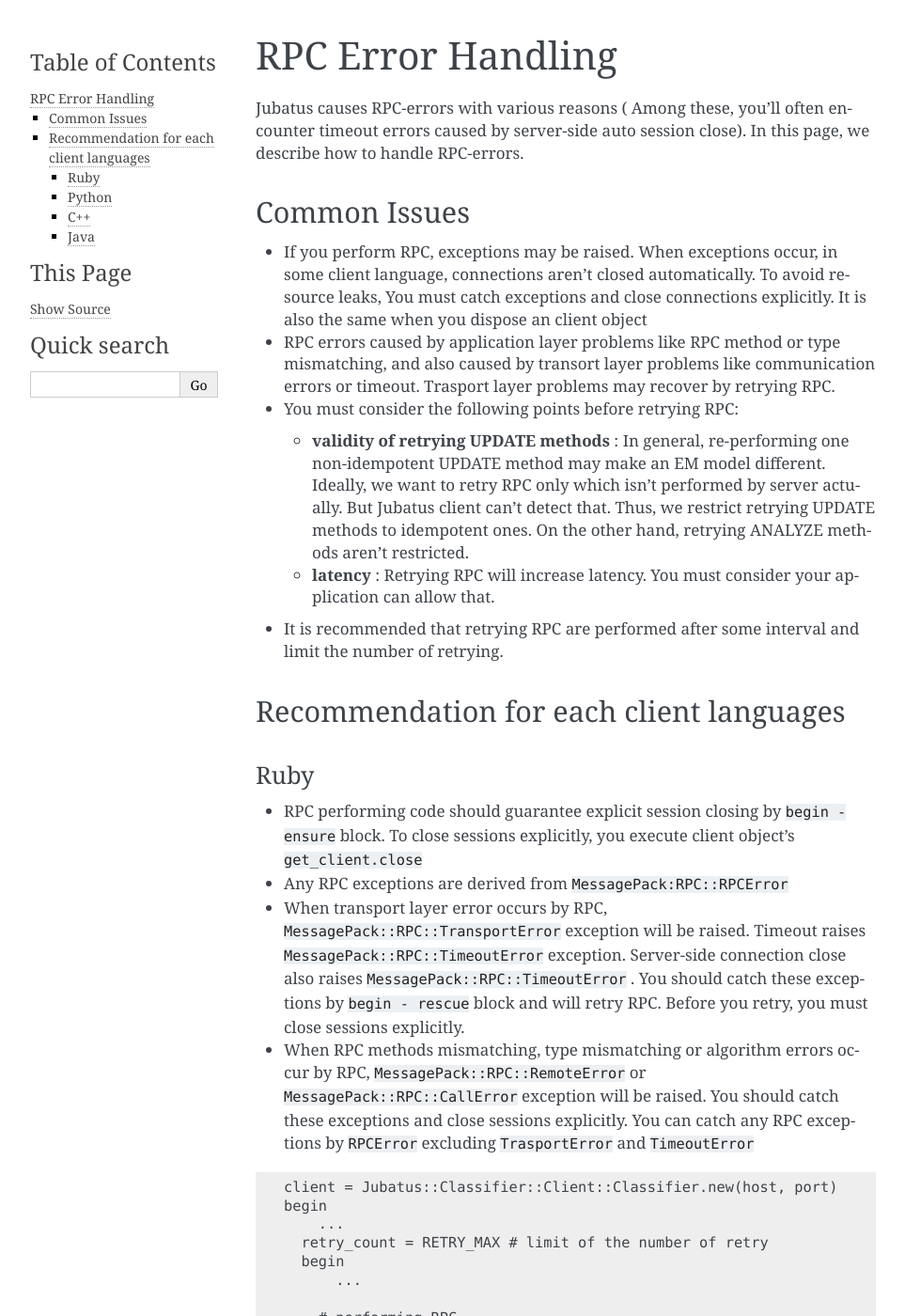
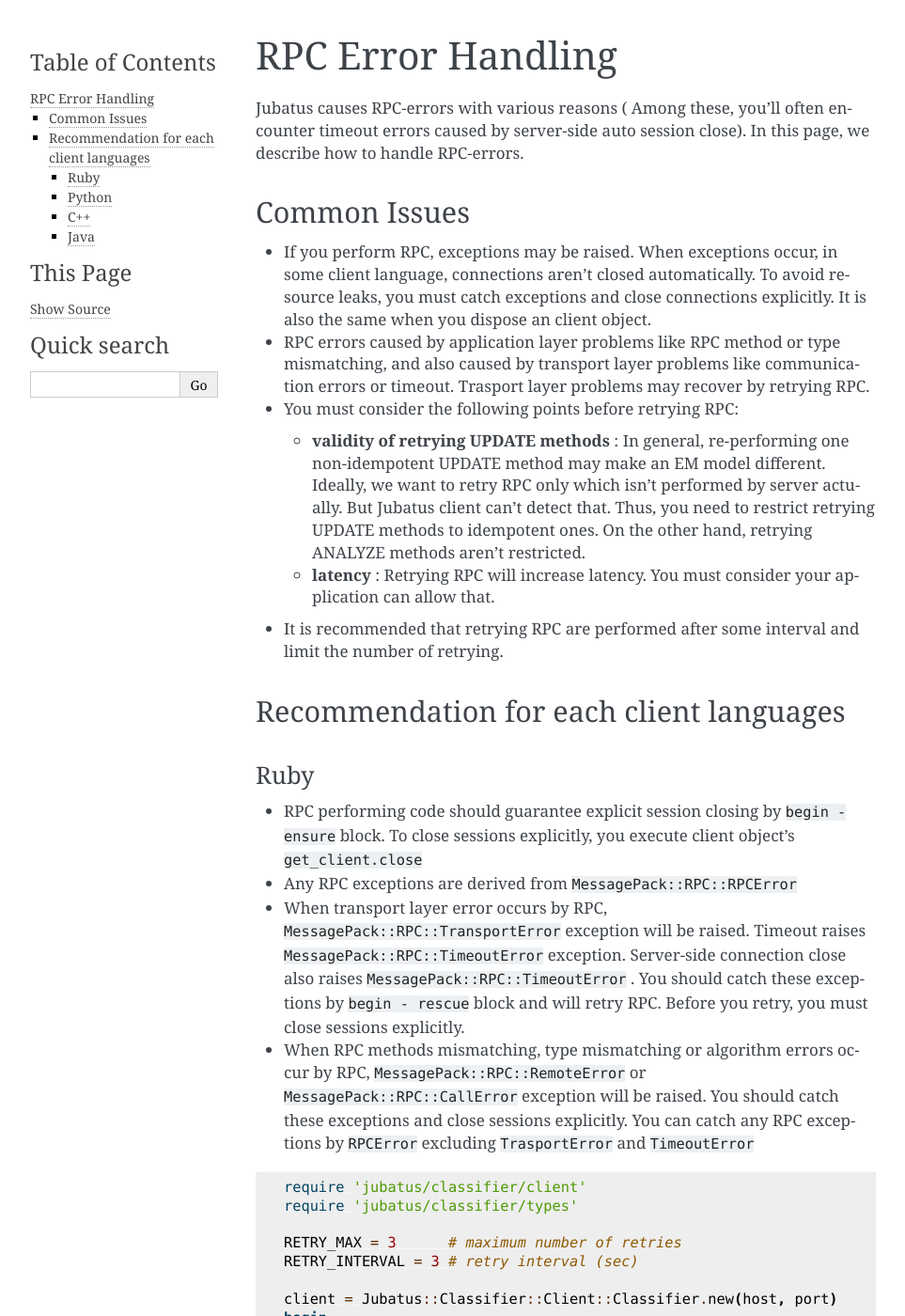
Before and after one commit to jubatus/website, a Sphinx documentation site: the page built from source/en/faq_rpc_err_workaround.rst, in a window 1280 px wide and 1400 px high. Shown: the whole window at 94% size, without its empty margins (148-1111 px from the left). Built offline with Sphinx 7.4.7, drawn with Linux system fonts in a browser that asks for light colours; the version number could not be read and is left out; some of the changed text lies outside the part shown.

Commit message:
rpc-error-workaround(en): fix toc, typo and code snippets

```diff
--- a/source/en/faq.rst
+++ b/source/en/faq.rst
@@ -52,6 +52,7 @@
  Or, please set timeout enough longer than a client's connection lifetime.
 
 .. toctree::
+   :hidden:
    :maxdepth: 1
 
    faq_rpc_err_workaround
--- a/source/en/faq_rpc_err_workaround.rst
+++ b/source/en/faq_rpc_err_workaround.rst
@@ -10,11 +10,11 @@
 
 + If you perform RPC, exceptions may be raised. When exceptions occur, in some client language,
   connections aren't closed automatically.
-  To avoid resource leaks, You must catch exceptions and close connections explicitly.
-  It is also the same when you dispose an client object
+  To avoid resource leaks, you must catch exceptions and close connections explicitly.
+  It is also the same when you dispose an client object.
 
 + RPC errors caused by application layer problems like RPC method or type mismatching,
-  and also caused by transort layer problems like communication errors or timeout.
+  and also caused by transport layer problems like communication errors or timeout.
   Trasport layer problems may recover by retrying RPC.
 
 + You must consider the following points before retrying RPC:
@@ -23,7 +23,7 @@
     In general, re-performing one non-idempotent UPDATE method may make
     an EM model different.
     Ideally, we want to retry RPC only which isn't performed by server actually.
-    But Jubatus client can't detect that. Thus, we restrict retrying UPDATE
+    But Jubatus client can't detect that. Thus, you need to restrict retrying UPDATE
     methods to idempotent ones.
     On the other hand, retrying ANALYZE methods aren't restricted.
 
@@ -43,7 +43,7 @@
 + RPC performing code should guarantee explicit session closing by ``begin - ensure`` block.
   To close sessions explicitly, you execute client object's ``get_client.close``
 
-+ Any RPC exceptions are derived from ``MessagePack:RPC::RPCError``
++ Any RPC exceptions are derived from ``MessagePack::RPC::RPCError``
 
 + When transport layer error occurs by RPC,  ``MessagePack::RPC::TransportError``
   exception will be raised. Timeout raises ``MessagePack::RPC::TimeoutError``
@@ -56,18 +56,21 @@
   You should catch these exceptions and close sessions explicitly.
   You can catch any RPC exceptions by ``RPCError``  excluding ``TrasportError`` and ``TimeoutError``
 
-::
+.. code-block:: ruby
+
+  require 'jubatus/classifier/client'
+  require 'jubatus/classifier/types'
+
+  RETRY_MAX = 3      # maximum number of retries
+  RETRY_INTERVAL = 3 # retry interval (sec)
 
   client = Jubatus::Classifier::Client::Classifier.new(host, port)
   begin
-      ...
-    retry_count = RETRY_MAX # limit of the number of retry
+    retry_count = RETRY_MAX # limit of the number of retries
     begin
-        ...
 
       # performing RPC
-      client.classify(...)
-        ...
+      client.classify(name, query_data)
 
     # retry against transport error and timeout
     rescue MessagePack::RPC::TimeoutError, MessagePack::RPC::TransportError => e
@@ -82,8 +85,6 @@
       sleep RETRY_INTERVAL
       retry
     end
-
-      ...
 
   # catch any RPC exceptions
   rescue MessagePack::RPC::RPCError => e
@@ -113,18 +114,24 @@
   You should catch these exceptions and close sessions explicitly.
   You can catch any RPC exceptions by ``RPCError`` excluding ``TransportError`` and ``TimeoutError``
 
-::
+.. code-block:: python
+
+  import jubatus
+  from jubatus.classifier.types import datum
+  import msgpackrpc
+  import time
+
+  retry_max = 3      # maximum number of retries
+  retry_interval = 3 # retry interval (sec)
 
   client = jubatus.Classifier(host, port)
   try:
-      ...
       retry_count = retry_max # limit of the number of retry
       while True:
-            ...
           try:
-                ...
+
               # performing RPC
-              client.classify(...)
+              client.classify(name, query_data)
               break
 
           # retry against transport error and timeout
@@ -175,7 +182,12 @@
   will be raised respectively. Algorithm error will raise ``msgpack::rpc::remote_error``
   exception. You can catch these exceptions as ``rpc_error`` .
 
-::
+.. code-block:: c++
+
+  #include <jubatus/client.hpp>
+
+  #define RETRY_MAX 3      # maximum number of retries
+  #define RETRY_INTERVAL 3 # retry interval (sec)
 
   // RPC exception handler macro
   #define RPC_RETRY_EXCEPTION_COMMON_HANDLER()              \
@@ -231,6 +239,6 @@
   You **can not** distinguish errors by exception classes.
   You should catch ``RPCError`` exceptions and close sessions explicitly
 
-+ After closing session explicitly, You can retry RPC by same client object.
++ After closing session explicitly, you can retry RPC by same client object.
   But retrying RPC is not recommended because you can not detect transport layer error
   which may recover by retrying
```
Also changed, not shown: other parts of source/en/faq_rpc_err_workaround.rst (+4 -8 lines).
